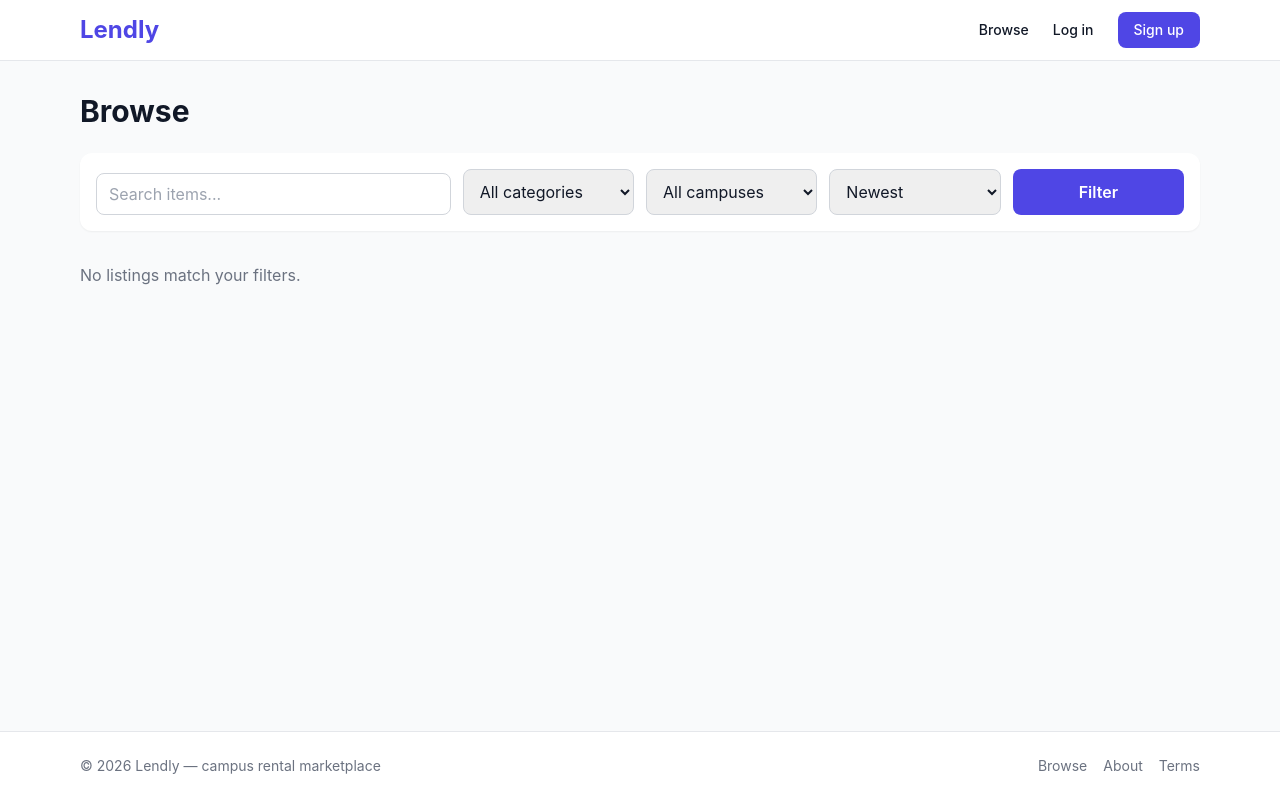
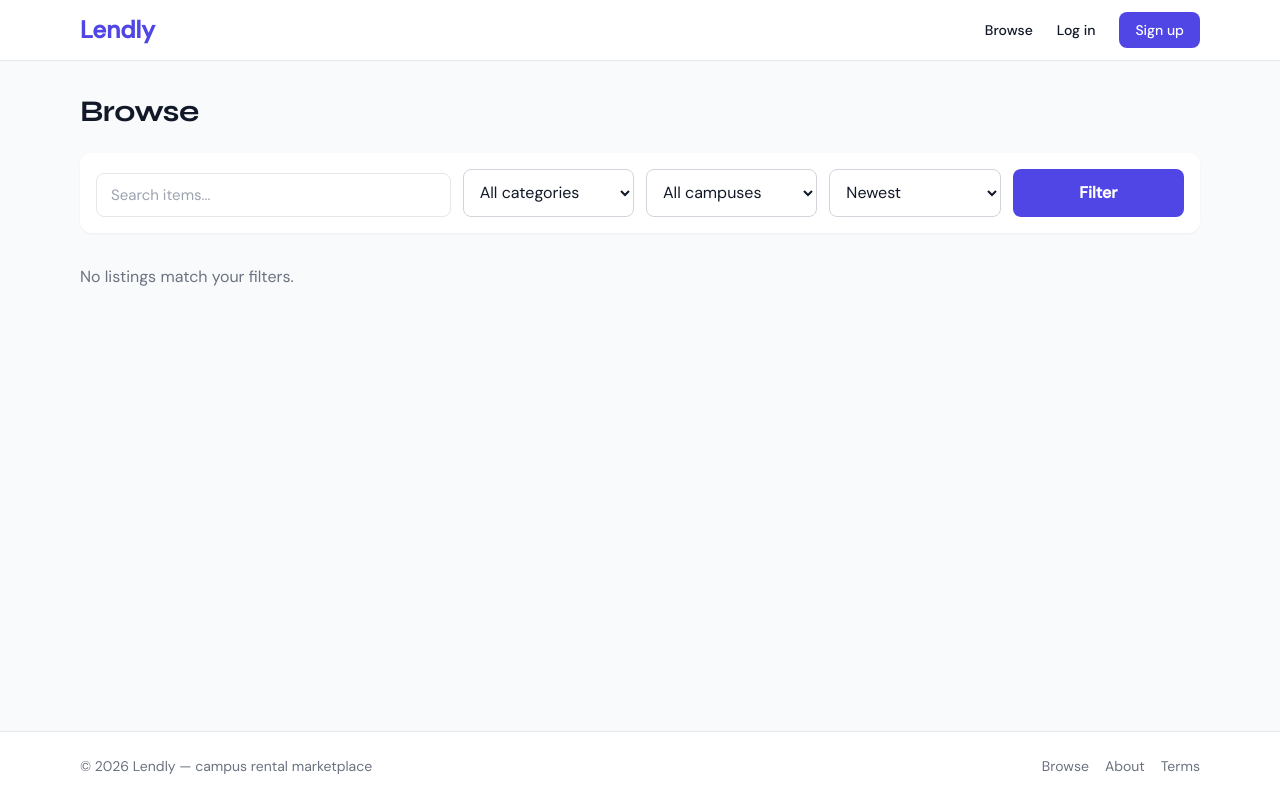
Before and after one commit to aaronmanoj23/Lendly, a Django app: page /listings/ in a window 1280 px wide. Run offline with Django 5.2, Linux system fonts and the light colour scheme; data that the repository does not hold is empty; some libraries are stand-ins or nearby versions.

Commit message:
style: redesign CSS with Syne/DM Sans fonts, CSS variables, animations, and utility classes

```diff
--- a/static/css/app.css
+++ b/static/css/app.css
@@ -1,24 +1,235 @@
-/* Lendly custom styles on top of Tailwind CDN */
+@import url('https://fonts.googleapis.com/css2?family=Syne:wght@400;500;600;700;800&family=DM+Sans:ital,opsz,wght@0,9..40,300;0,9..40,400;0,9..40,500;1,9..40,300&display=swap');
 
-body { font-family: -apple-system, BlinkMacSystemFont, "Segoe UI", Roboto, sans-serif; }
+:root {
+  --font-display: 'Syne', sans-serif;
+  --font-body: 'DM Sans', sans-serif;
+  --indigo: #4F46E5;
+  --indigo-light: #EEF2FF;
+  --indigo-dark: #3730A3;
+  --indigo-mid: #6366F1;
+  --surface: #FAFAFA;
+  --border: #E5E7EB;
+  --text-primary: #111827;
+  --text-secondary: #6B7280;
+  --text-muted: #9CA3AF;
+  --white: #FFFFFF;
+  --radius-sm: 8px;
+  --radius-md: 12px;
+  --radius-lg: 16px;
+  --radius-xl: 24px;
+  --shadow-sm: 0 1px 3px rgba(0,0,0,0.06), 0 1px 2px rgba(0,0,0,0.04);
+  --shadow-md: 0 4px 12px rgba(0,0,0,0.07), 0 2px 6px rgba(0,0,0,0.04);
+  --shadow-lg: 0 12px 32px rgba(0,0,0,0.09), 0 4px 12px rgba(0,0,0,0.05);
+}
 
+*, *::before, *::after { box-sizing: border-box; }
+
+html { scroll-behavior: smooth; }
+
+body {
+  font-family: var(--font-body);
+  background: var(--white);
+  color: var(--text-primary);
+  line-height: 1.6;
+  -webkit-font-smoothing: antialiased;
+  min-height: 100vh;
+}
+
+/* ── Typography ── */
+h1, h2, h3, h4, h5 {
+  font-family: var(--font-display);
+  line-height: 1.15;
+  letter-spacing: -0.02em;
+  color: var(--text-primary);
+}
+
+/* ── Forms ── */
 input[type="text"], input[type="email"], input[type="password"],
 input[type="number"], input[type="date"], textarea, select {
   width: 100%;
-  border: 1px solid #d1d5db;
-  border-radius: 0.5rem;
-  padding: 0.5rem 0.75rem;
+  border: 1.5px solid var(--border);
+  border-radius: var(--radius-sm);
+  padding: 0.6rem 0.875rem;
   margin-top: 0.25rem;
-}
-input:focus, textarea:focus, select:focus {
+  font-family: var(--font-body);
+  font-size: 0.9375rem;
+  color: var(--text-primary);
+  background: var(--white);
+  transition: border-color 0.15s, box-shadow 0.15s;
   outline: none;
-  border-color: #6366f1;
-  box-shadow: 0 0 0 3px rgba(99, 102, 241, 0.2);
 }
 
+input:focus, textarea:focus, select:focus {
+  border-color: var(--indigo);
+  box-shadow: 0 0 0 3px rgba(79, 70, 229, 0.1);
+}
+
+input::placeholder, textarea::placeholder { color: var(--text-muted); }
+
+/* ── Buttons ── */
+.btn-primary {
+  display: inline-flex;
+  align-items: center;
+  gap: 6px;
+  padding: 0.625rem 1.375rem;
+  background: var(--indigo);
+  color: white;
+  font-family: var(--font-body);
+  font-weight: 500;
+  font-size: 0.9375rem;
+  border-radius: var(--radius-sm);
+  border: none;
+  cursor: pointer;
+  text-decoration: none;
+  transition: background 0.15s, transform 0.1s, box-shadow 0.15s;
+  white-space: nowrap;
+}
+.btn-primary:hover {
+  background: var(--indigo-dark);
+  transform: translateY(-1px);
+  box-shadow: 0 4px 12px rgba(79, 70, 229, 0.25);
+}
+.btn-primary:active { transform: translateY(0); }
+
+.btn-secondary {
+  display: inline-flex;
+  align-items: center;
+  gap: 6px;
+  padding: 0.625rem 1.375rem;
+  background: transparent;
+  color: var(--text-primary);
+  font-family: var(--font-body);
+  font-weight: 500;
+  font-size: 0.9375rem;
+  border-radius: var(--radius-sm);
+  border: 1.5px solid var(--border);
+  cursor: pointer;
+  text-decoration: none;
+  transition: border-color 0.15s, background 0.15s, transform 0.1s;
+  white-space: nowrap;
+}
+.btn-secondary:hover {
+  border-color: var(--indigo);
+  color: var(--indigo);
+  background: var(--indigo-light);
+  transform: translateY(-1px);
+}
+
+/* ── Utilities ── */
 .line-clamp-1 {
   overflow: hidden;
   display: -webkit-box;
   -webkit-line-clamp: 1;
   -webkit-box-orient: vertical;
 }
+
+.line-clamp-2 {
+  overflow: hidden;
+  display: -webkit-box;
+  -webkit-line-clamp: 2;
+  -webkit-box-orient: vertical;
+}
+
+/* ── Pill / Badge ── */
+.pill {
+  display: inline-block;
+  padding: 2px 10px;
+  border-radius: 999px;
+  font-size: 0.75rem;
+  font-weight: 500;
+  letter-spacing: 0.01em;
+}
+
+.pill-indigo {
+  background: var(--indigo-light);
+  color: var(--indigo);
+}
+
+/* ── Hero dot pattern ── */
+.dot-bg {
+  background-image: radial-gradient(circle, #E5E7EB 1px, transparent 1px);
+  background-size: 28px 28px;
+}
+
+/* ── Animated gradient text ── */
+.gradient-text {
+  background: linear-gradient(135deg, var(--indigo) 0%, #8B5CF6 50%, var(--indigo-mid) 100%);
+  -webkit-background-clip: text;
+  -webkit-text-fill-color: transparent;
+  background-clip: text;
+}
+
+/* ── Page fade-in ── */
+@keyframes fadeUp {
+  from { opacity: 0; transform: translateY(18px); }
+  to   { opacity: 1; transform: translateY(0); }
+}
+.fade-up { animation: fadeUp 0.55s cubic-bezier(0.22, 1, 0.36, 1) forwards; }
+.fade-up-delay-1 { animation-delay: 0.08s; opacity: 0; }
+.fade-up-delay-2 { animation-delay: 0.16s; opacity: 0; }
+.fade-up-delay-3 { animation-delay: 0.24s; opacity: 0; }
+.fade-up-delay-4 { animation-delay: 0.32s; opacity: 0; }
+
+/* ── Card hover lift ── */
+.card-lift {
+  transition: transform 0.2s cubic-bezier(0.22, 1, 0.36, 1), box-shadow 0.2s;
+}
+.card-lift:hover {
+  transform: translateY(-4px);
+  box-shadow: var(--shadow-lg);
+}
+
+/* ── Stat strip ── */
+.stat-strip {
+  display: flex;
+  align-items: center;
+  gap: 2rem;
+  flex-wrap: wrap;
+}
+.stat-strip .stat-item {
+  display: flex;
+  flex-direction: column;
+}
+.stat-strip .stat-num {
+  font-family: var(--font-display);
+  font-size: 1.5rem;
+  font-weight: 700;
+  color: var(--text-primary);
+  line-height: 1;
+}
+.stat-strip .stat-label {
+  font-size: 0.8125rem;
+  color: var(--text-muted);
+  margin-top: 2px;
+}
+
+/* ── Section divider ── */
+.section-label {
+  display: inline-flex;
+  align-items: center;
+  gap: 6px;
+  font-size: 0.75rem;
+  font-weight: 600;
+  letter-spacing: 0.1em;
+  text-transform: uppercase;
+  color: var(--indigo);
+}
+.section-label::before {
+  content: '';
+  display: block;
+  width: 18px;
+  height: 2px;
+  background: var(--indigo);
+  border-radius: 2px;
+}
+
+/* ── Listing image skeleton ── */
+.img-skeleton {
+  background: linear-gradient(90deg, #F3F4F6 25%, #E9EAEC 50%, #F3F4F6 75%);
+  background-size: 200% 100%;
+  animation: shimmer 1.6s infinite;
+}
+@keyframes shimmer {
+  0% { background-position: 200% 0; }
+  100% { background-position: -200% 0; }
+}
```
